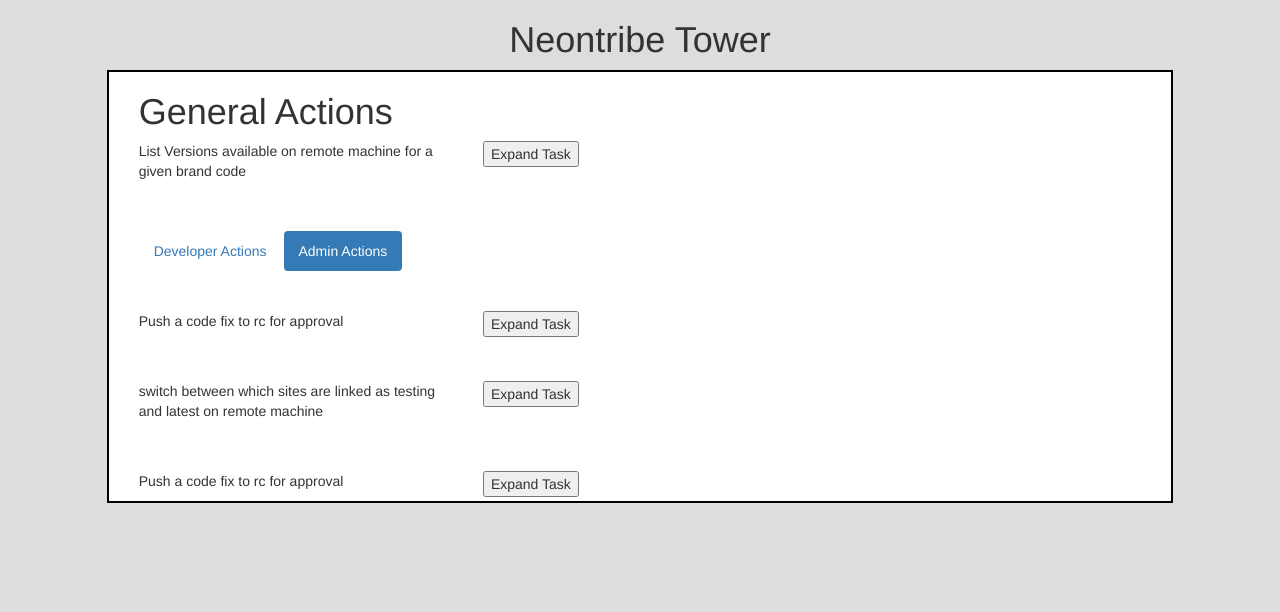
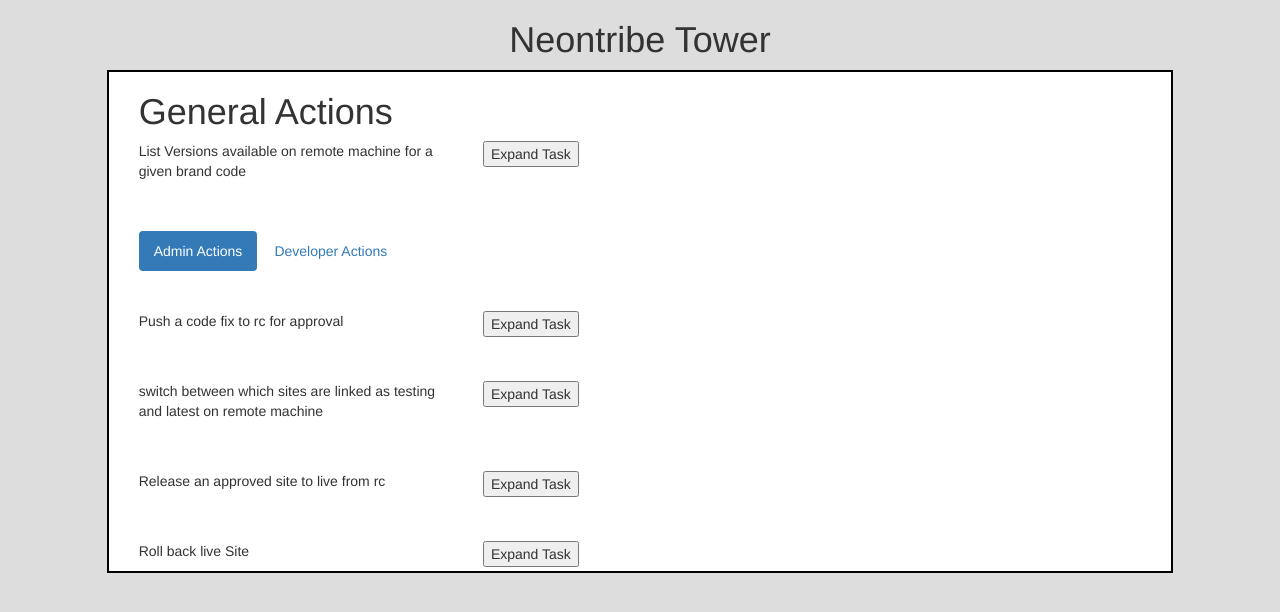
Before and after one commit to RoboPython/flaskStarter, a Flask app: page / in a window 1280 px wide. Shown: the top 612 px of the page. Run offline with Flask 2, Linux system fonts and the light colour scheme; some libraries are stand-ins or nearby versions.

Commit message:
added all task buttons

```diff
--- a/templates/index.html
+++ b/templates/index.html
@@ -44,8 +44,8 @@
 		    <div class='row'>
                         <div class ='col-md-6'>
 		            <ul class="nav nav-pills">
-		                <li role="presentation" ng-class='developerTab'><a ng-click='switchTabs("developer")' href="#">Developer Actions</a></li>
-			        <li role="presentation" ng-class='adminTab' ><a ng-click='switchTabs("admin")' href="#">Admin Actions</a></li>
+		                <li role="presentation" ng-class='adminTab'><a ng-click='switchTabs("admin")' href="#">Admin Actions</a></li>
+			        <li role="presentation" ng-class='developerTab' ><a ng-click='switchTabs("developer")' href="#">Developer Actions</a></li>
 		 	    </ul>
                         </div>
 		    </div>
@@ -93,7 +93,26 @@
                         <div ng-controller='releaseApproved'>
                             <div class='row'>
 		                <div class ='col-md-4'>
-                                    <p>Push a code fix to rc for approval</p>
+                                 <p>Release an approved site to live from rc</p>
+                                </div>
+                                <div class ='col-md-6'>
+	                           <button ng-click='expandTask()'>Expand Task</button>
+                                </div>
+                            </div>
+                            <div ng-show ='taskShown'>
+                                <div class='row'>
+                                    <div class='col-md-12'>
+                                        <p>expand</p>
+                                    </div>
+                                </div>
+                            </div>
+	                </div>
+		        <br>
+		        <br>
+                        <div ng-controller='rollBack'>
+                            <div class='row'>
+		                <div class ='col-md-4'>
+                                    <p>Roll back live Site</p>
                                 </div>
                                 <div class ='col-md-6'>
 	                           <button ng-click='expandTask()'>Expand Task</button>
@@ -115,6 +134,44 @@
                             <div class='row'>
 		                <div class ='col-md-4'>
                                     <p>Create a copy of the live site on local machine </p>
+                                </div>
+                                <div class ='col-md-6'>
+	                            <button ng-click='expandTask()'>Expand Task</button>
+                                </div>
+                            </div>
+                            <div ng-show ='taskShown'>
+                                <div class='row'>
+                                    <div class='col-md-12'>
+                                        <p>expand</p>
+                                    </div>
+                                </div>
+                            </div>
+	                </div>
+		        <br>
+		        <br>
+                        <div ng-controller='updateCopy'>
+                            <div class='row'>
+		                <div class ='col-md-4'>
+				    <p>Update an old copy of the site from the current live site</p>
+                                </div>
+                                <div class ='col-md-6'>
+	                            <button ng-click='expandTask()'>Expand Task</button>
+                                </div>
+                            </div>
+                            <div ng-show ='taskShown'>
+                                <div class='row'>
+                                    <div class='col-md-12'>
+                                        <p>expand</p>
+                                    </div>
+                                </div>
+                            </div>
+	                </div>
+		        <br>
+		        <br>
+                        <div ng-controller='updateRC'>
+                            <div class='row'>
+		                <div class ='col-md-4'>
+                                    <p>Update the RC or testing site with files and db from live </p>
                                 </div>
                                 <div class ='col-md-6'>
 	                            <button ng-click='expandTask()'>Expand Task</button>
@@ -195,7 +252,7 @@
         });
 
 
-        app.controller('releaseApproved', function($scope, $http) {
+        app.controller('rollBack', function($scope, $http) {
             $scope.taskShown = false;
 	    $scope.expandTask = function(){
                $scope.taskShown = !$scope.taskShown;
@@ -210,6 +267,20 @@
             };
         });
 
+        app.controller('updateCopy', function($scope, $http) {
+            $scope.taskShown = false;
+	    $scope.expandTask = function(){
+               $scope.taskShown = !$scope.taskShown;
+            };
+        });
+
+
+        app.controller('updateRC', function($scope, $http) {
+            $scope.taskShown = false;
+	    $scope.expandTask = function(){
+               $scope.taskShown = !$scope.taskShown;
+            };
+        });
 
 
     </script>
```
